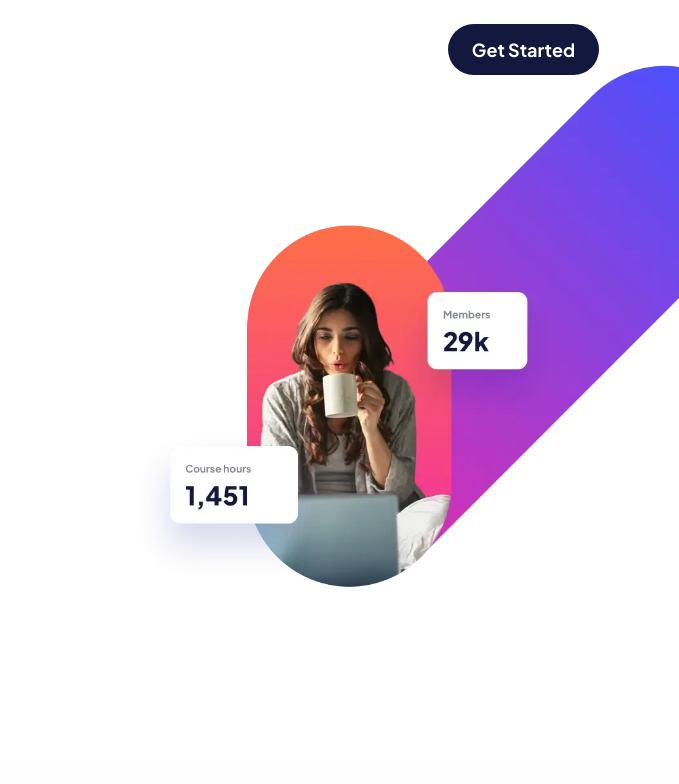
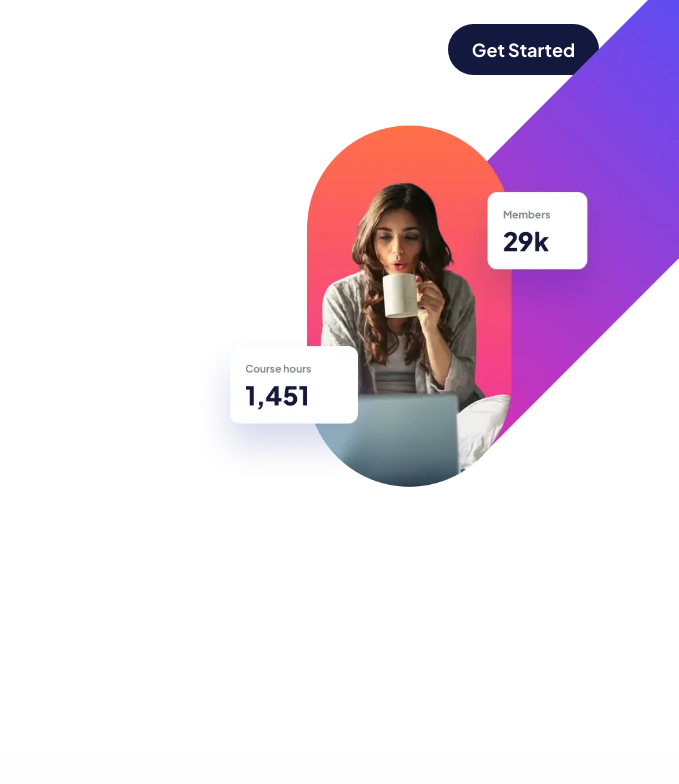
Before and after one commit to jkaps9/skilled-elearning-landing-page, a website built with webpack: page src/template.html in a window 1280 px wide. Shown: the top 784 px of the page, 601-1280 px from the left. Built offline with nearby package versions, Linux system fonts and the light colour scheme.

Commit message:
update hero image position on big screens

```diff
--- a/src/styles.css
+++ b/src/styles.css
@@ -328,6 +328,8 @@
 
     .image-container {
       position: relative;
+    left: 140px;
+            transform: translateY(-200px);
     }
   }
 }
```
